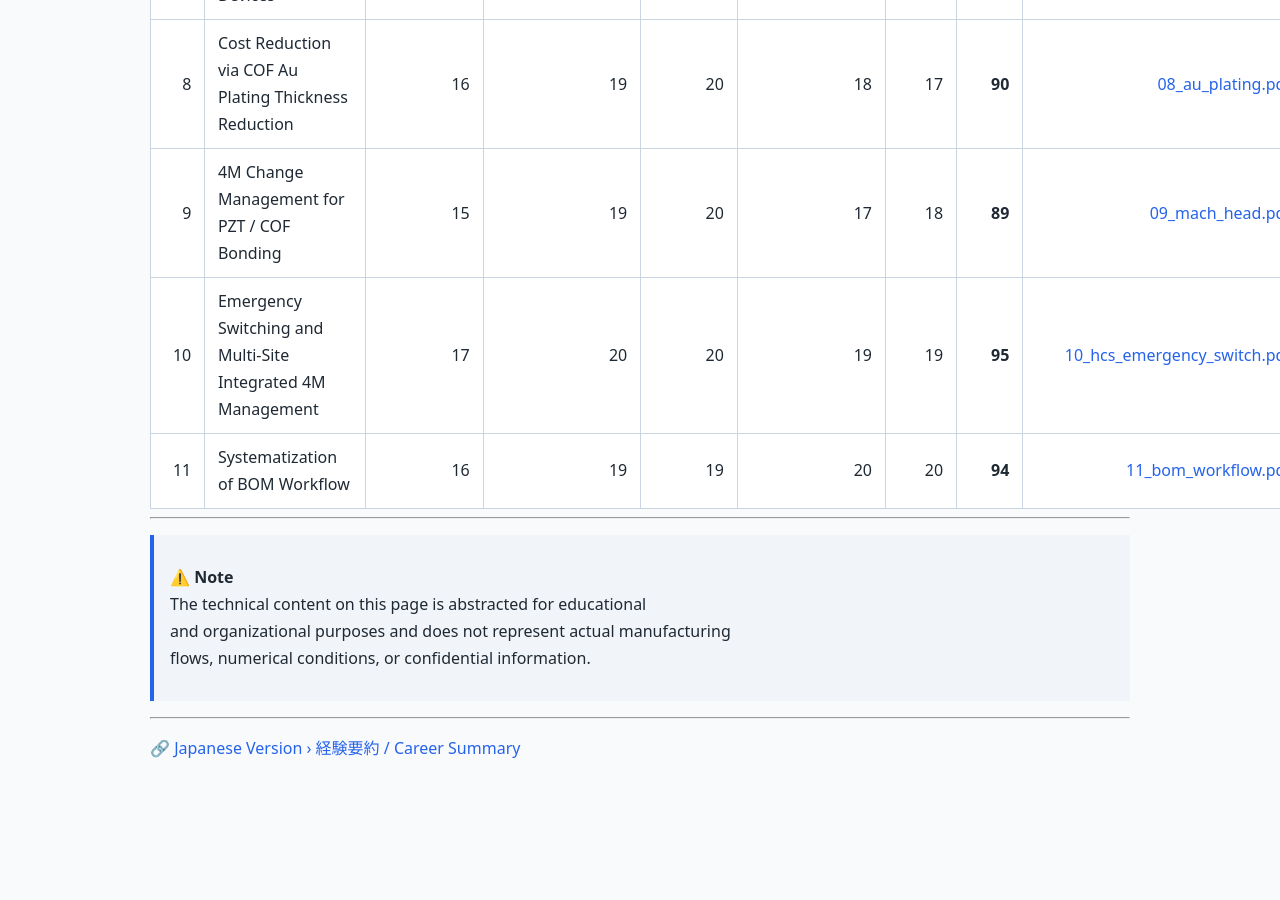
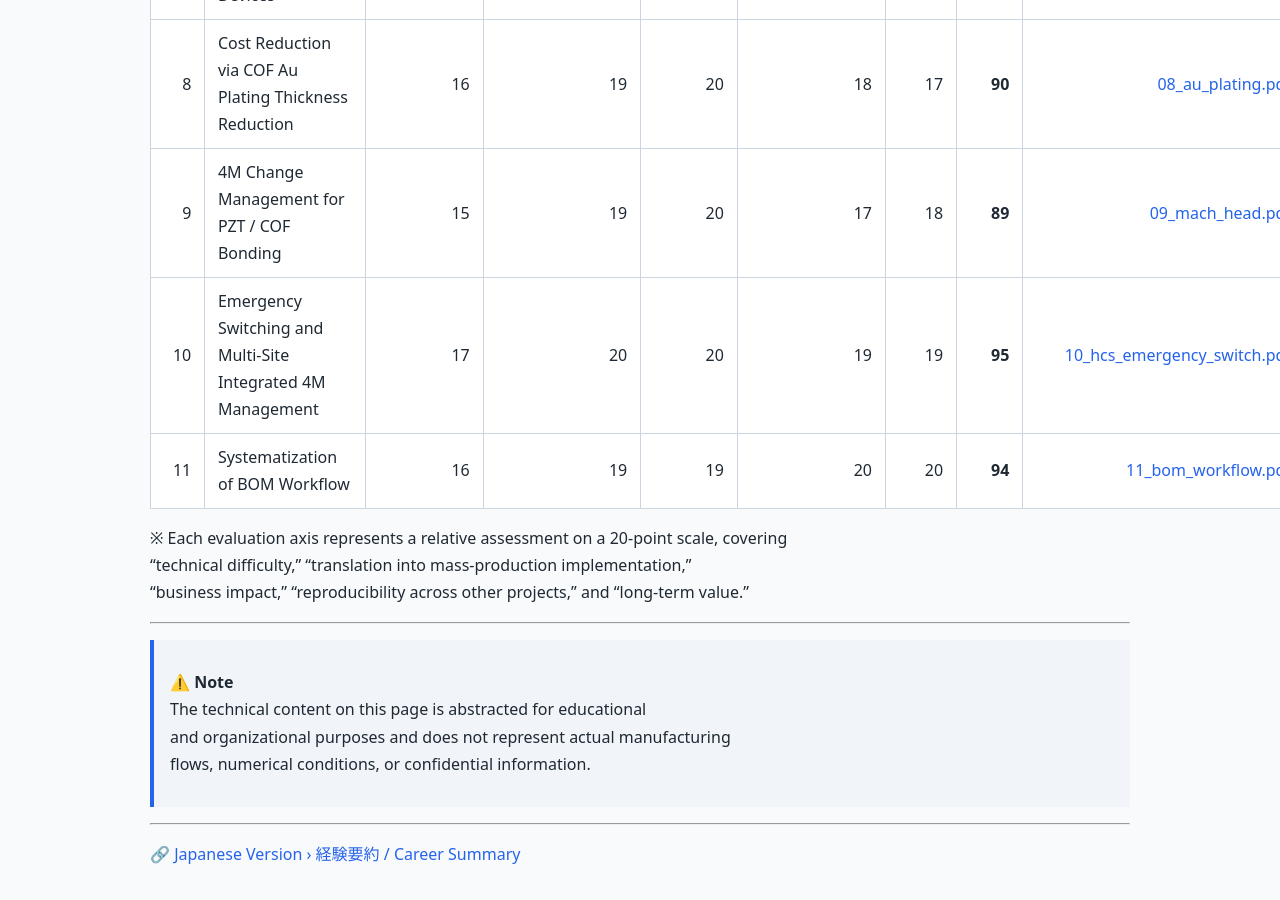
Before and after one commit to Samizo-AITL/Samizo-AITL.github.io, a Jekyll site: the page built from about/career-summary/en/index.md, in a window 1280 px wide and 900 px high, scrolled down 2789 px. Built offline with Jekyll 4.4.1, drawn with Linux system fonts in a browser that asks for light colours; before the commit the page ends 3583 px from its top, so only the background shows below that.

Commit message:
Update index.md

```diff
--- a/about/career-summary/en/index.md
+++ b/about/career-summary/en/index.md
@@ -85,6 +85,10 @@ abstracted from non-public materials and structured for reproducibility and know
 |10 | Emergency Switching and Multi-Site Integrated 4M Management | 17 | 20 | 20 | 19 | 19 | **95** | [10_hcs_emergency_switch.pdf](https://github.com/Samizo-AITL/career-technical-archive/tree/main/docs/10_hcs_emergency_switch.pdf) |
 |11 | Systematization of BOM Workflow | 16 | 19 | 19 | 20 | 20 | **94** | [11_bom_workflow.pdf](https://github.com/Samizo-AITL/career-technical-archive/tree/main/docs/11_bom_workflow.pdf) |
 
+※ Each evaluation axis represents a relative assessment on a 20-point scale, covering
+“technical difficulty,” “translation into mass-production implementation,”
+“business impact,” “reproducibility across other projects,” and “long-term value.”
+
 ---
 
 > ⚠️ **Note**
```
